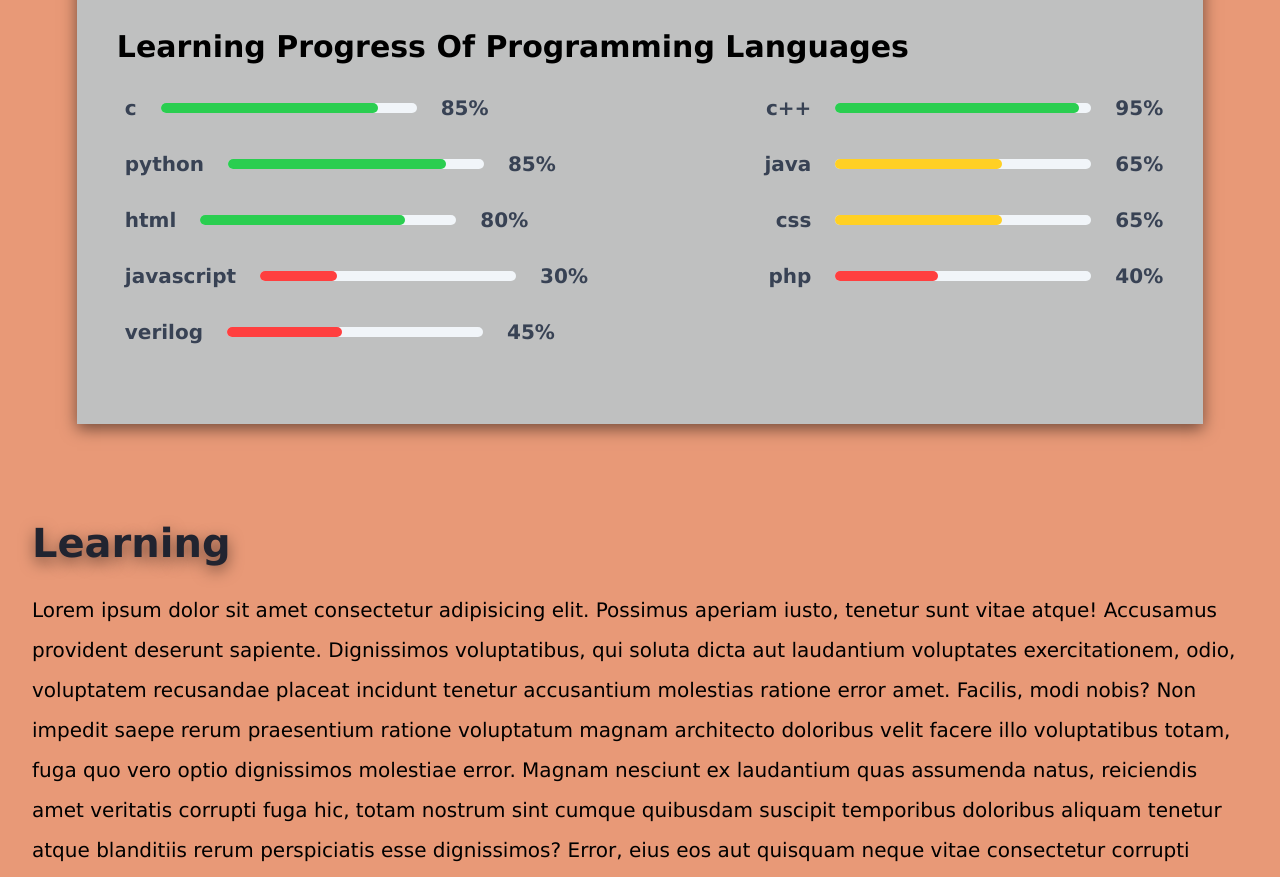
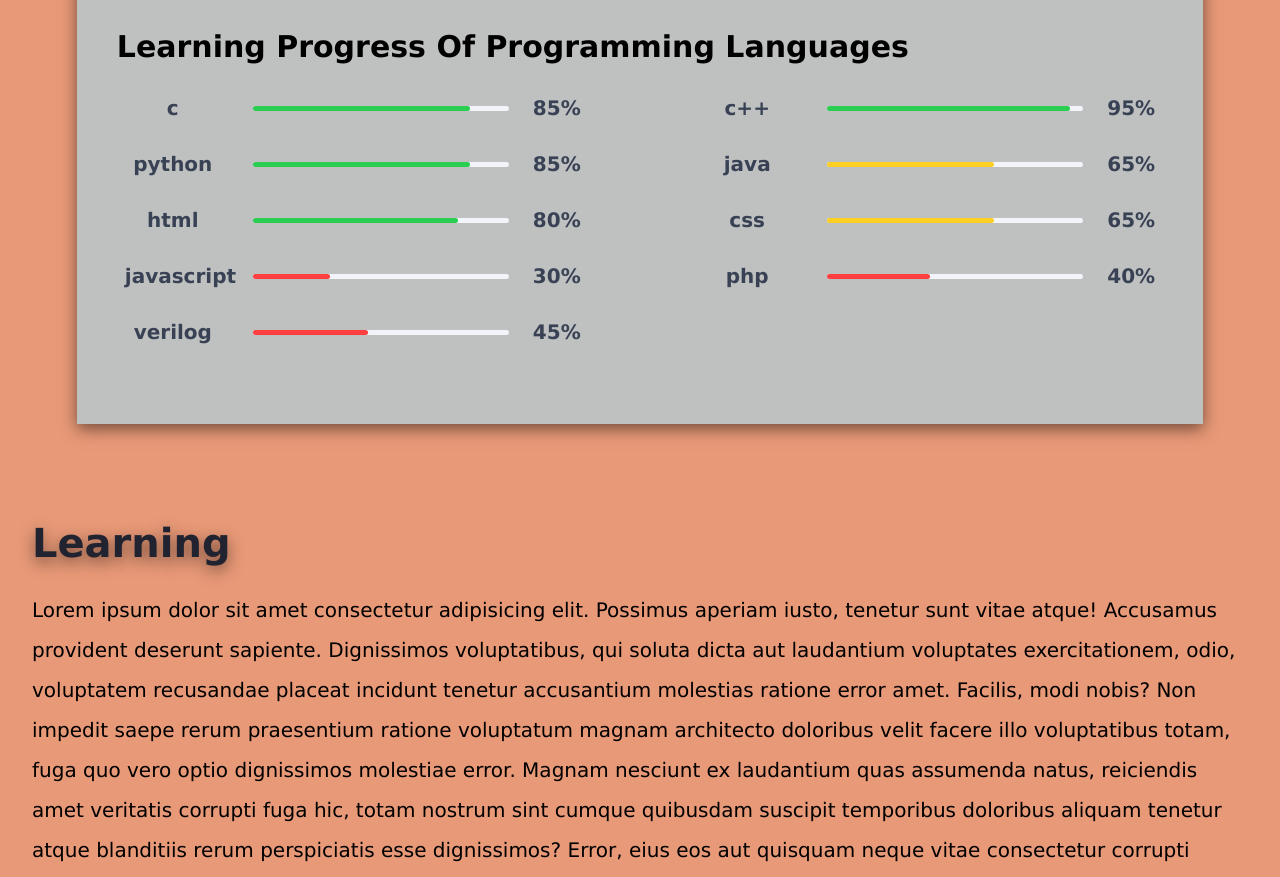
Before and after one commit to whitestorm2346/1111-web-demo-18, a plain HTML site: page project/midterm/mid-project_18.html in a window 1280 px wide. Shown: the part 2720-3597 px from the top of the page. Drawn offline with Linux system fonts and the light colour scheme.

Commit message:
Changed to display grid instead of display flex for .bar

```diff
--- a/project/midterm/CSS/style.css
+++ b/project/midterm/CSS/style.css
@@ -313,23 +313,23 @@ article {
 }
 
 .bar {
-    display: flex;
-    flex-wrap: wrap;
+    display: grid;
+    grid-template-columns: 8rem 1fr 5rem;
     align-items: center;
-    width: fit-content;
+    text-align: center;
 }
 
 .bar h2 {
     color: var(--secondary-dark);
     font-size: 20px;
-    padding: 1rem .5rem 1rem 1rem;
+    padding: 1rem;
     text-transform: none;
 }
 
 .bar .progress {
     background-color: var(--light);
     margin: 0 .5rem 0 1rem;
-    height: 1.15vh;
+    height: 5px;
     width: 20vw;
     border-radius: 50rem;
 }
```
